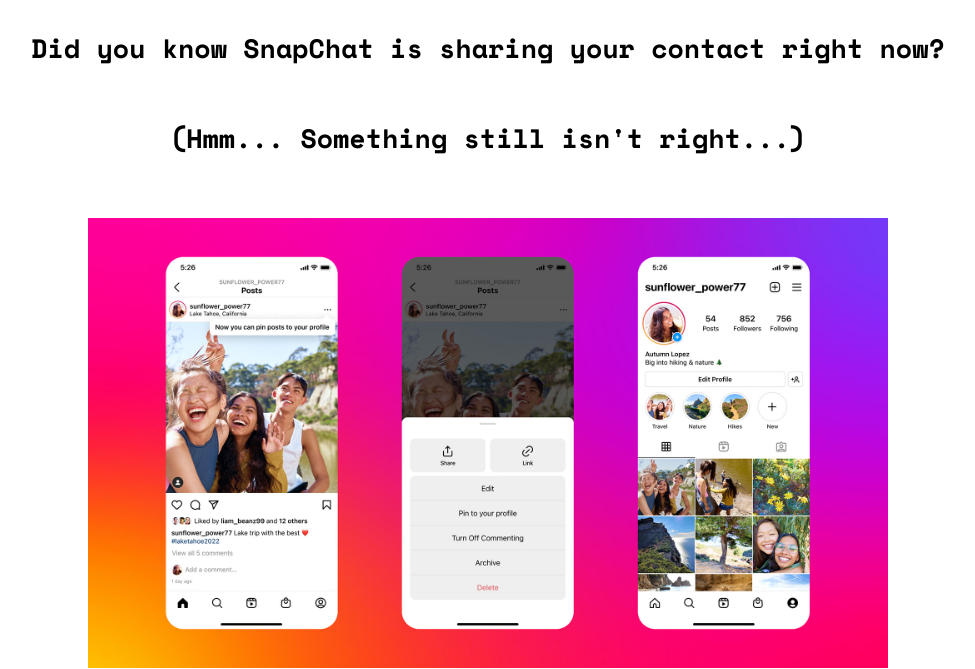
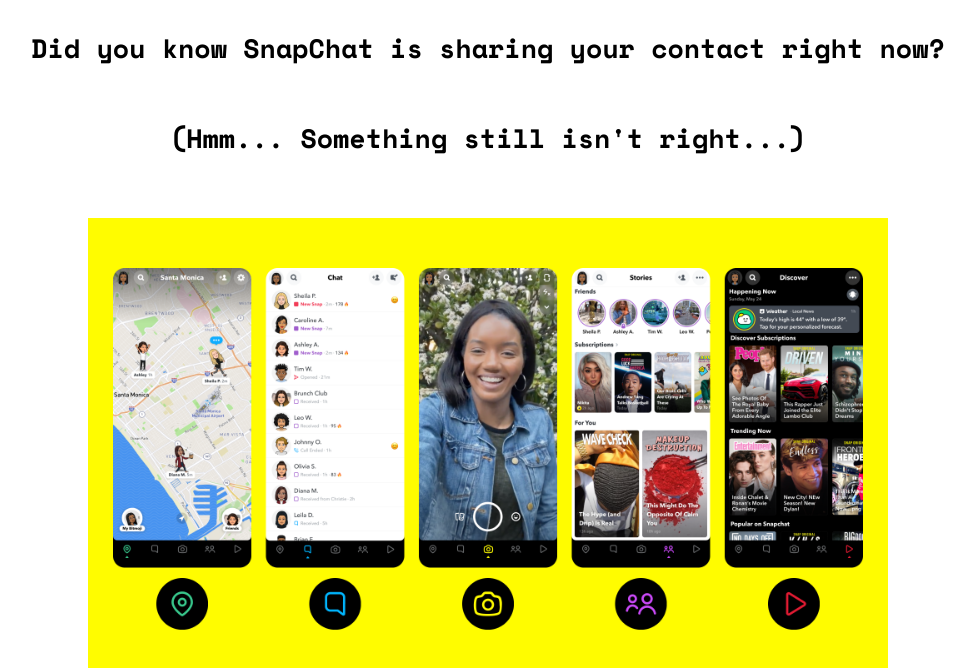
Before and after one commit to xinyunicorn/FinalProj, a plain HTML site: page rickroll.html in a window 1280 px wide. Shown: the part 131-800 px from the top of the page, without its empty margins (152-1127 px from the left). Drawn offline with nearby package versions, Linux system fonts and the light colour scheme.

Commit message:
more fix

```diff
--- a/rickroll.html
+++ b/rickroll.html
@@ -27,7 +27,7 @@
 
     <div class="pic_layout2">
       <div>
-          <img class="header_img" src="insta1.png"/>
+          <img class="header_img" src="snap1.png"/>
       </div>
     </div>
 
```
